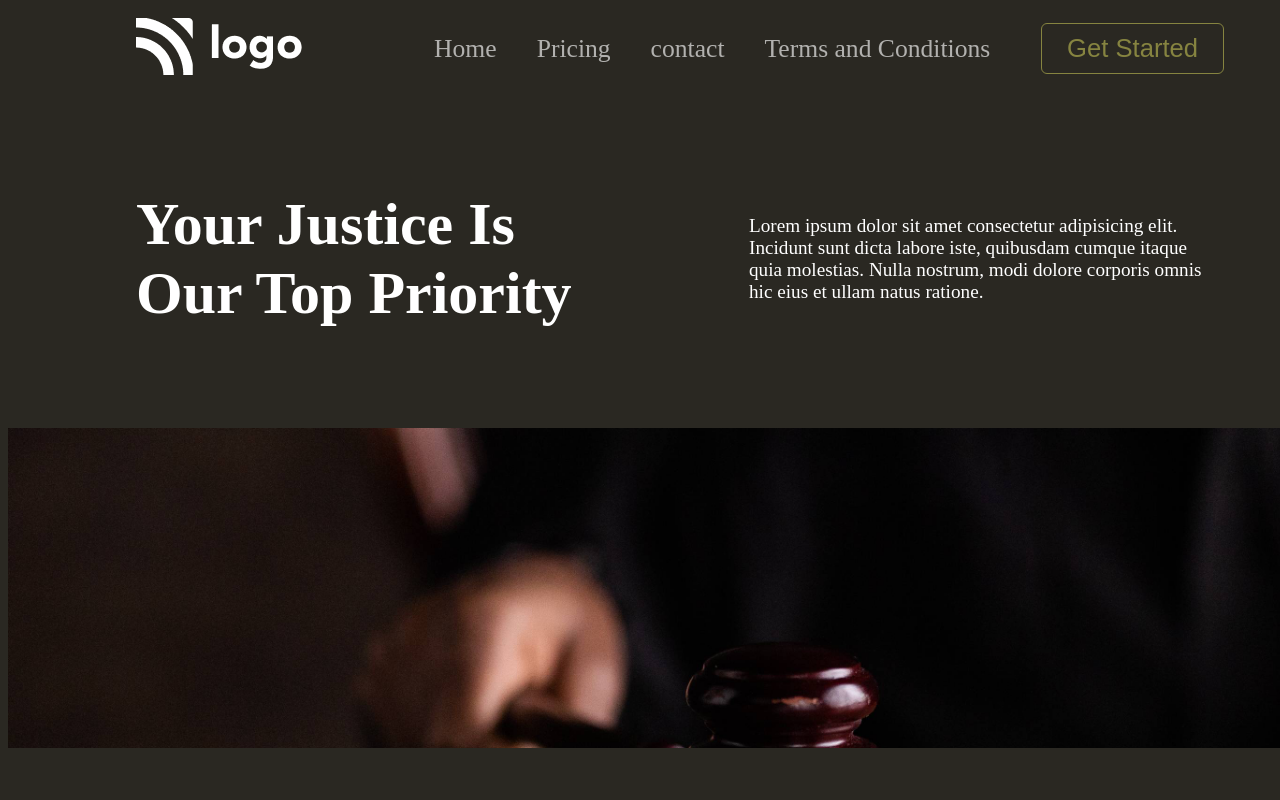
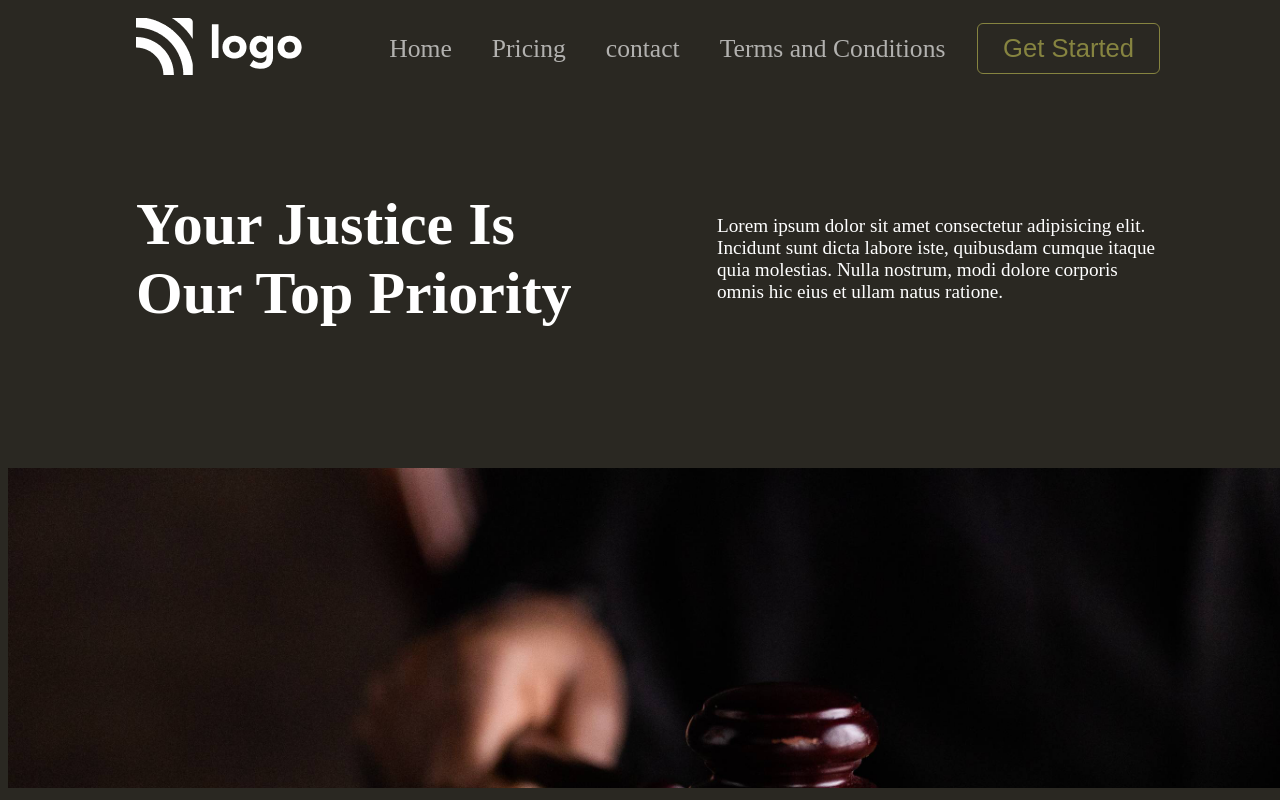
Before and after one commit to UncreativeYash/Project-3-Law-Home-Page, a plain HTML site: page index.html in a window 1280 px wide. Drawn offline with Linux system fonts and the light colour scheme; a web font is replaced by a local one.

Commit message:
Readme file Updated

```diff
--- a/style.css
+++ b/style.css
@@ -5,14 +5,14 @@ body{
 .container {
     position: relative;
     background-color: #2a2822;
-    height: 90vh;
+    height: 95vh;
     width: 100vw;
 }
 
 .navbar {
     display: flex;
     padding-left: 10%;
-    padding-right: 5%;
+    padding-right: 10%;
     justify-content: space-between;
     align-items: center;
     margin-bottom: 4%;
@@ -64,7 +64,7 @@ div.hero {
 .hero-description {
     font-size: larger;
     padding-left: 10%;
-    padding-right: 5%;
+    padding-right: 10%;
 }
 .bottom {
     bottom: -20px;
```
Also changed, not shown: 1 other file.
